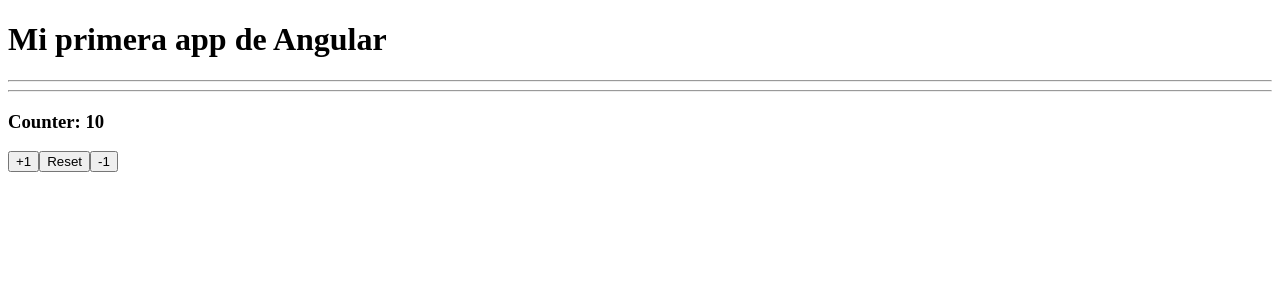
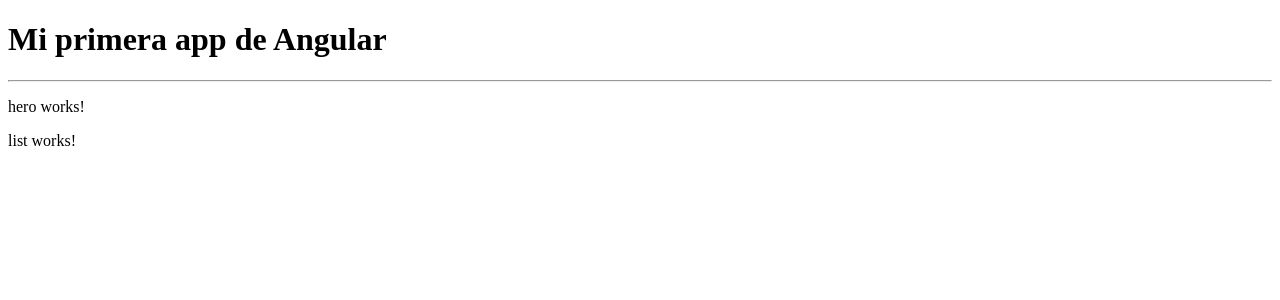
Before and after one commit to chalscc/Angular-Fundamentals, an Angular app: page / in a window 1280 px wide. Shown: the top 300 px of the page. Built offline with nearby package versions, Linux system fonts and the light colour scheme.

Commit message:
45. Component creation

```diff
--- a/src/app/app-routing.module.ts
+++ /dev/null
@@ -1,10 +0,0 @@
-import { NgModule } from '@angular/core';
-import { RouterModule, Routes } from '@angular/router';
-
-const routes: Routes = [];
-
-@NgModule({
-  imports: [RouterModule.forRoot(routes)],
-  exports: [RouterModule]
-})
-export class AppRoutingModule { }
--- a/src/app/app.component.html
+++ b/src/app/app.component.html
@@ -1,6 +1,6 @@
 <h1> {{ title }}</h1>
 <hr>
 
-
-<hr>
-<app-counter></app-counter>
+<!-- <app-counter></app-counter> -->
+<app-heroes-hero></app-heroes-hero>
+<app-heroes-list></app-heroes-list>
--- /dev/null
+++ b/src/app/heroes/hero/hero.component.html
@@ -0,0 +1 @@
+<p>hero works!</p>
--- /dev/null
+++ b/src/app/heroes/list/list.component.html
@@ -0,0 +1 @@
+<p>list works!</p>
```
Also changed, not shown: src/app/app.module.ts (+5 -3 lines), src/app/heroes/hero/hero.component.ts (added, +10 -0 lines), src/app/heroes/list/list.component.ts (added, +10 -0 lines), src/app/heroes/hero/hero.component.css (added), src/app/heroes/list/list.component.css (added), 2 other files (tests, documents, lock files or other folders).
